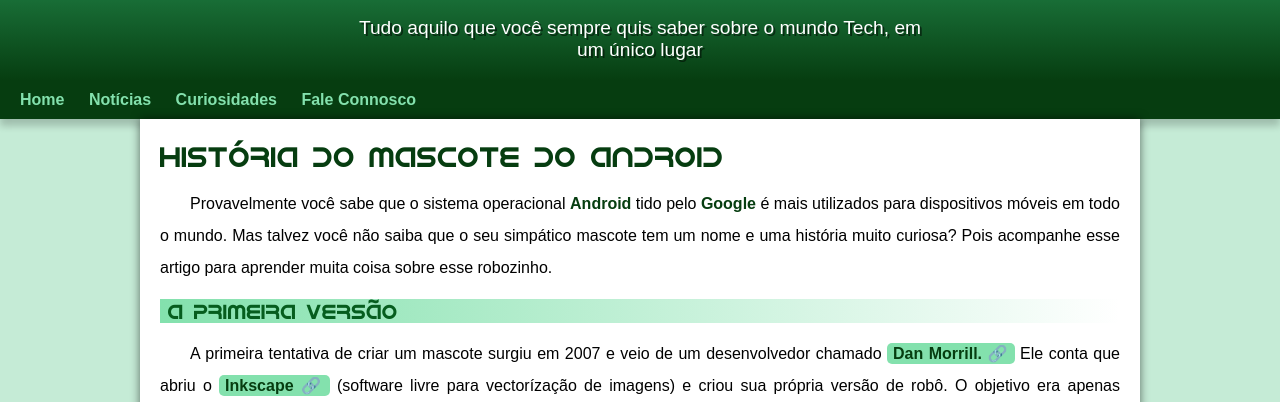
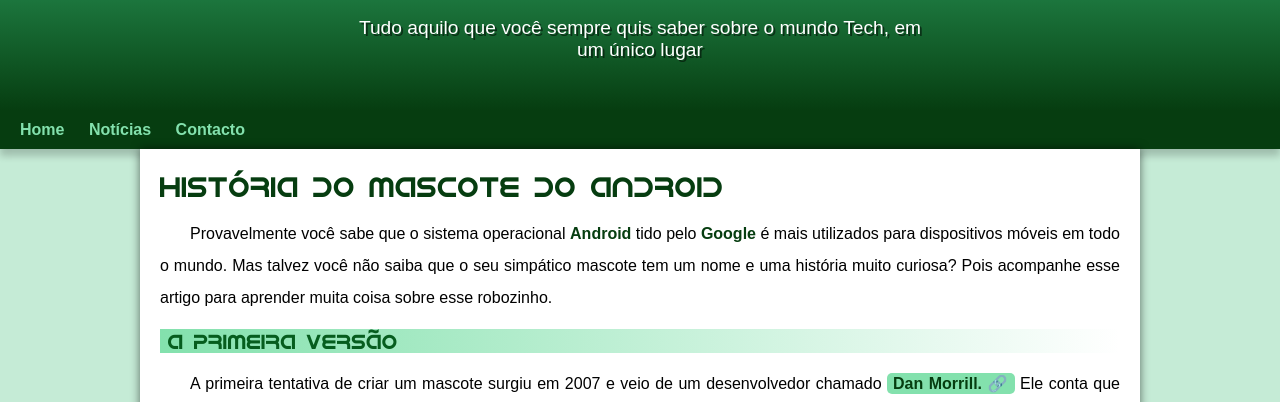
Before and after one commit to Leonel-barrera-dev/projeto-android, a plain HTML site: page index.html in a window 1280 px wide. Shown: the part 99-501 px from the top of the page. Drawn offline with Linux system fonts and the light colour scheme.

Commit message:
Problema de padding corregido

```diff
--- a/css/style.css
+++ b/css/style.css
@@ -61,7 +61,7 @@ header p {
     padding-right: 10px;
     padding-left: 10px;
     margin: auto;
-    padding-bottom: 20px;
+    padding-bottom: 50px;
     text-shadow: 2px 2px 0px rgba(0, 0, 0, 0.514);
 }
 
@@ -228,7 +228,8 @@ footer a:hover {
     main h2 {
         font-size: 1em;
     }
-    main ul{
+
+    main ul {
         columns: 1;
     }
 }
--- a/index.html
+++ b/index.html
@@ -24,8 +24,7 @@
     <nav>
         <a href="index.html">Home</a>
         <a href="#">Notícias</a>
-        <a href="#">Curiosidades</a>
-        <a href="#">Fale Connosco</a>
+        <a href="#">Contacto</a>
     </nav>
 
     <!--        MAIN        -->
```
